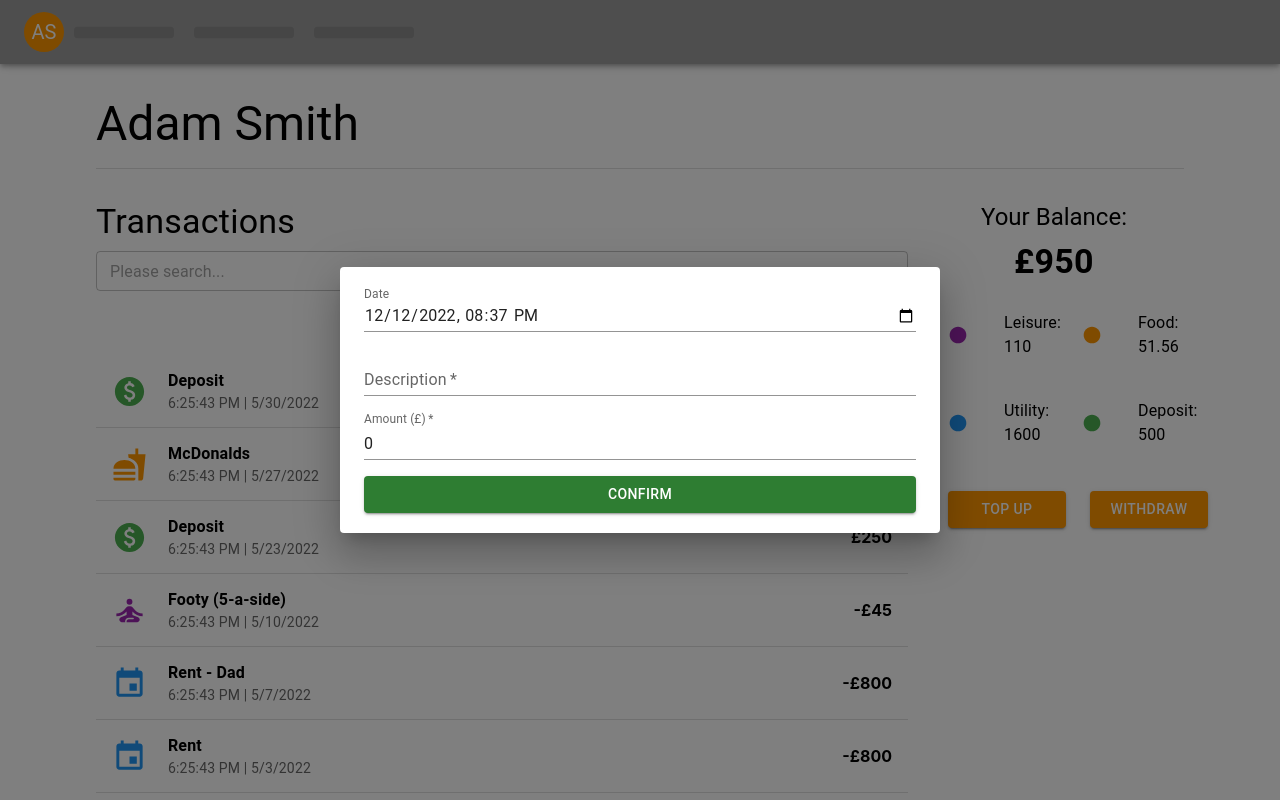
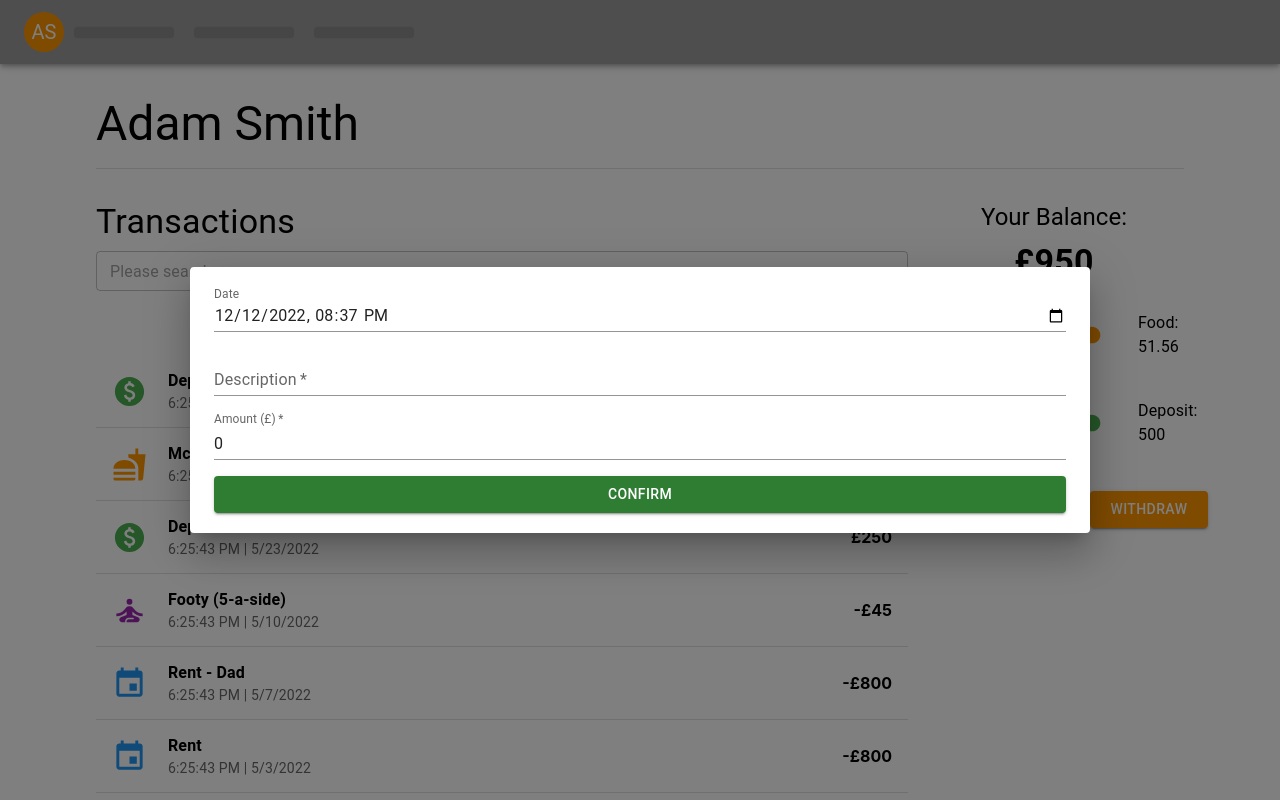
Before and after one commit to josh171/react_playground, a React (Create React App) app: page / in a window 1280 px wide. Both pictures are taken after a click on the button "TOP UP". Shown: the top 800 px of the page. Built offline with nearby package versions, Linux system fonts and the light colour scheme.

Commit message:
last updates

```diff
--- a/src/Components/SubComponents/FormDialog.tsx
+++ b/src/Components/SubComponents/FormDialog.tsx
@@ -81,7 +81,7 @@ function FormDialog({ open, setOpen, payment_type }: IDialogProps) {
     setOpen(false);
   };
   return (
-    <Dialog open={open} onClose={() => setOpen(false)} fullWidth>
+    <Dialog open={open} onClose={() => setOpen(false)} fullWidth maxWidth="md">
       <DialogContent>
         <form onSubmit={handleSubmit}>
           <Stack spacing={2}>
```
